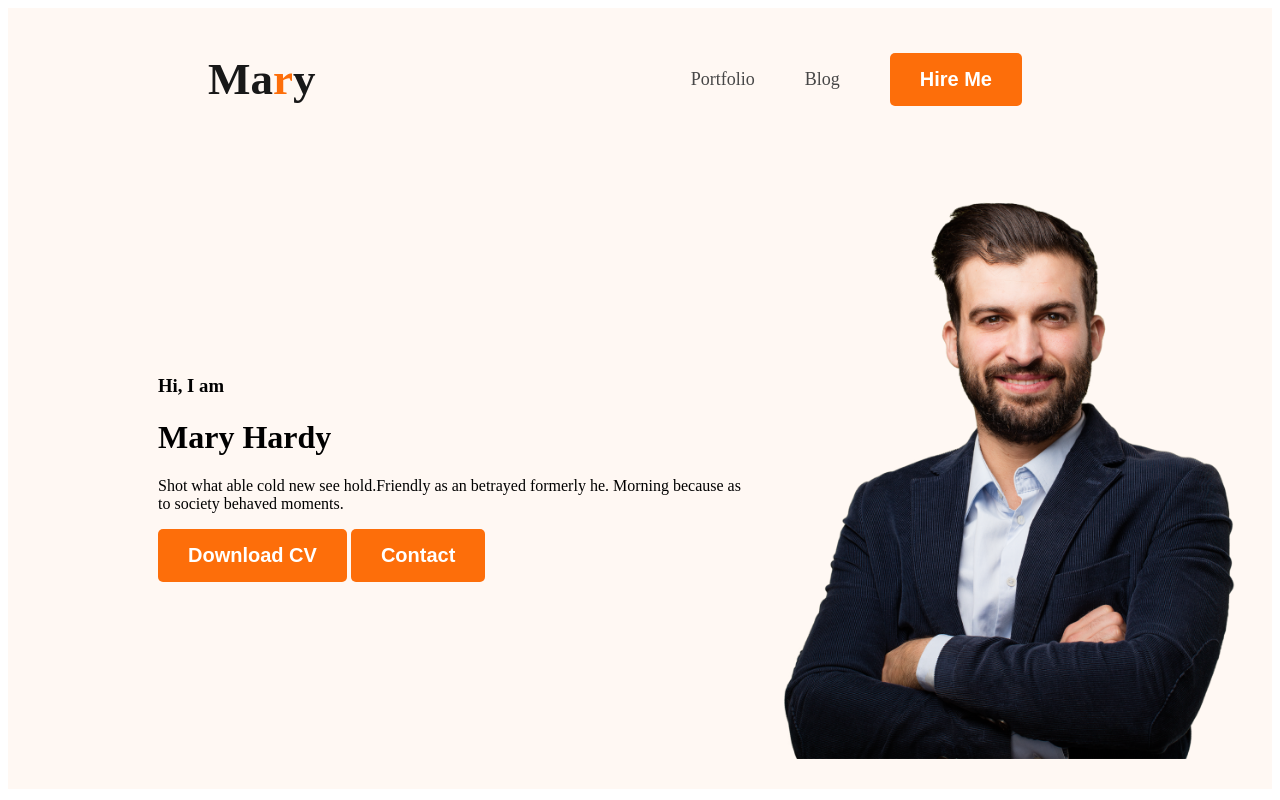
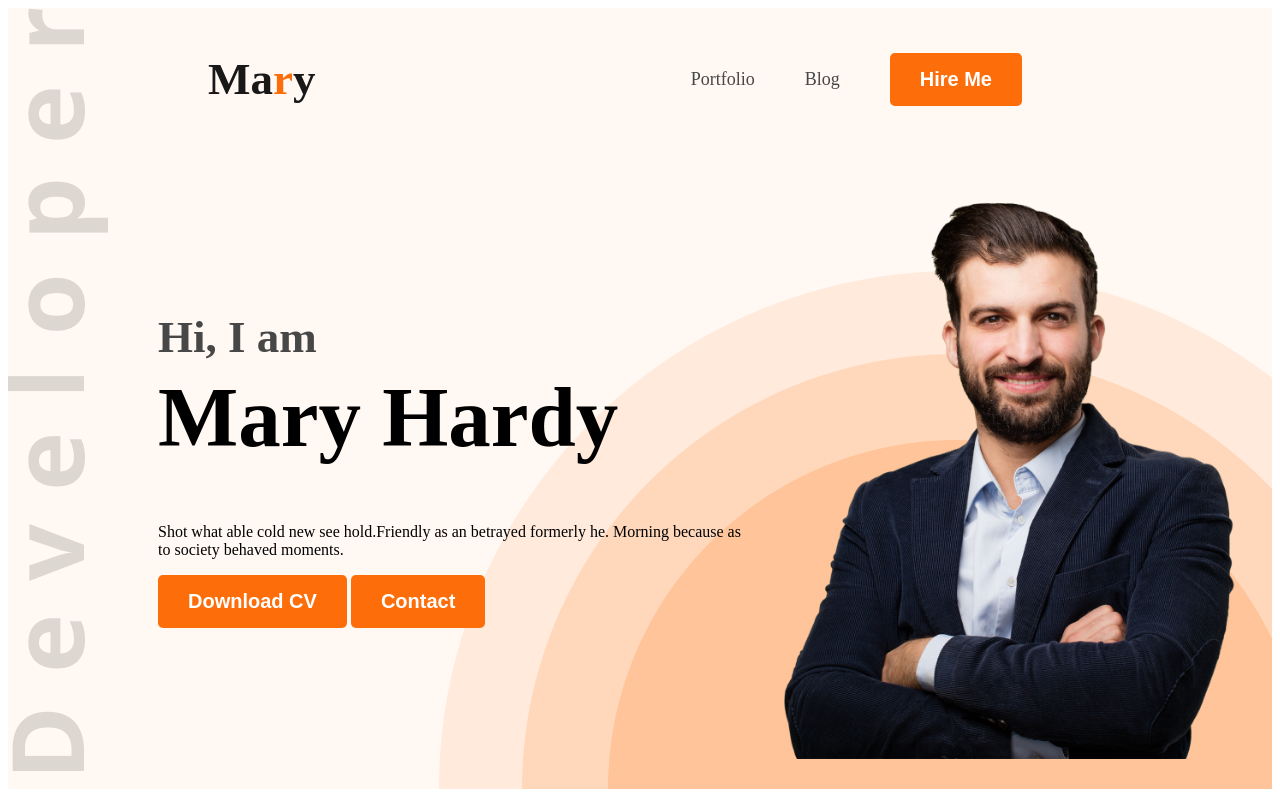
Before and after one commit to Masudrana1002/portfolio, a plain HTML site: page index.html in a window 1280 px wide. Drawn offline with Linux system fonts and the light colour scheme.

Commit message:
banner section last

```diff
--- a/style.css
+++ b/style.css
@@ -13,6 +13,9 @@
 /* navbar style start */
 header{
     background-color: #FFF8F3;
+    background-image: url('./images/header_bg.png'),url('./images/developer.png');
+    background-repeat: no-repeat;
+    background-position: bottom right , left top;
 }
 nav{
     display: flex;
@@ -46,3 +49,13 @@ nav a{
 img{
     width: 500px;
 }
+.banner-greeting{
+    font-size: 45px;
+    color: #474747;
+    margin: 0;
+}
+.banner-taitel{
+    font-size: 85px;
+    font-weight: 700;
+    margin-top: 5px;
+}
```
